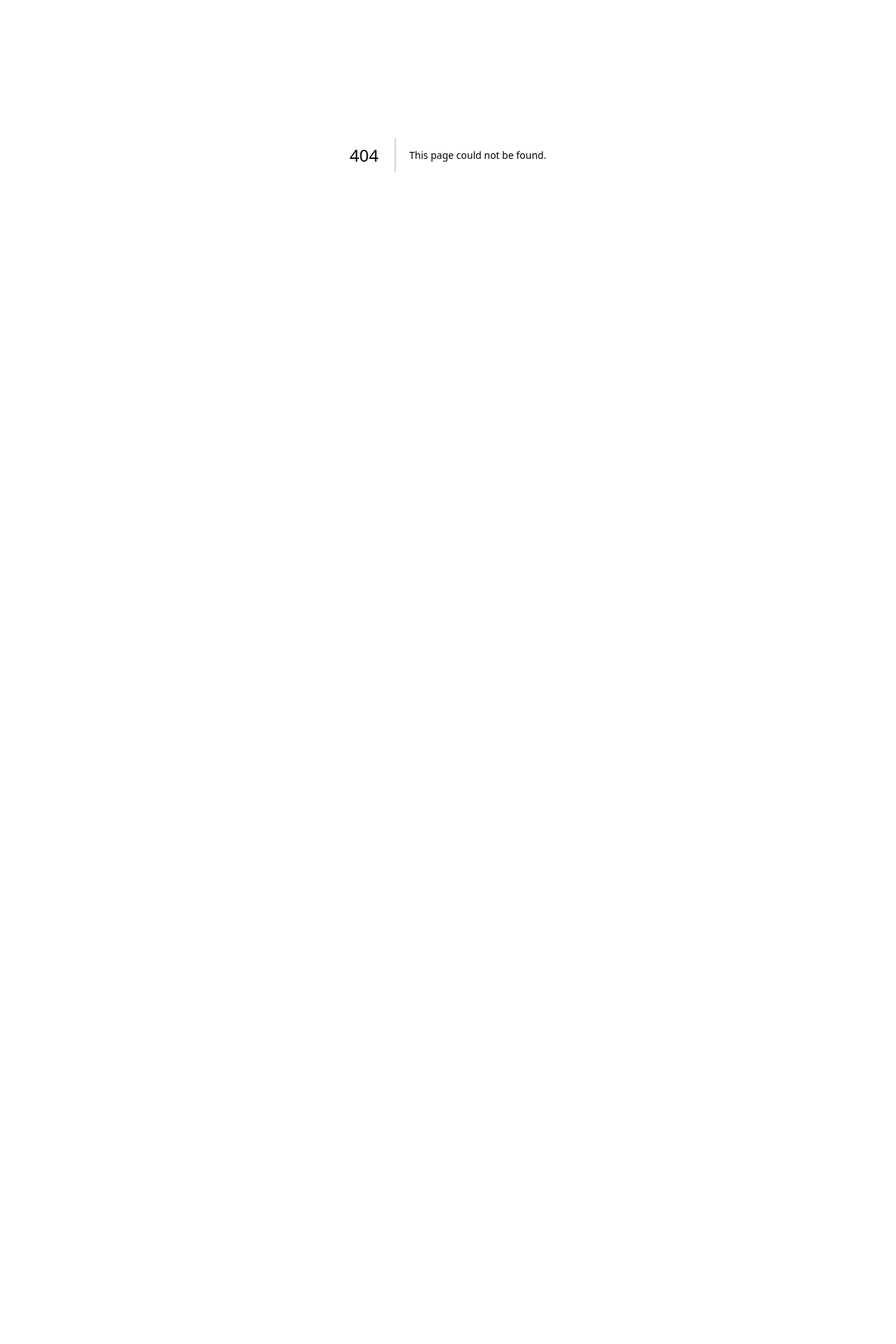
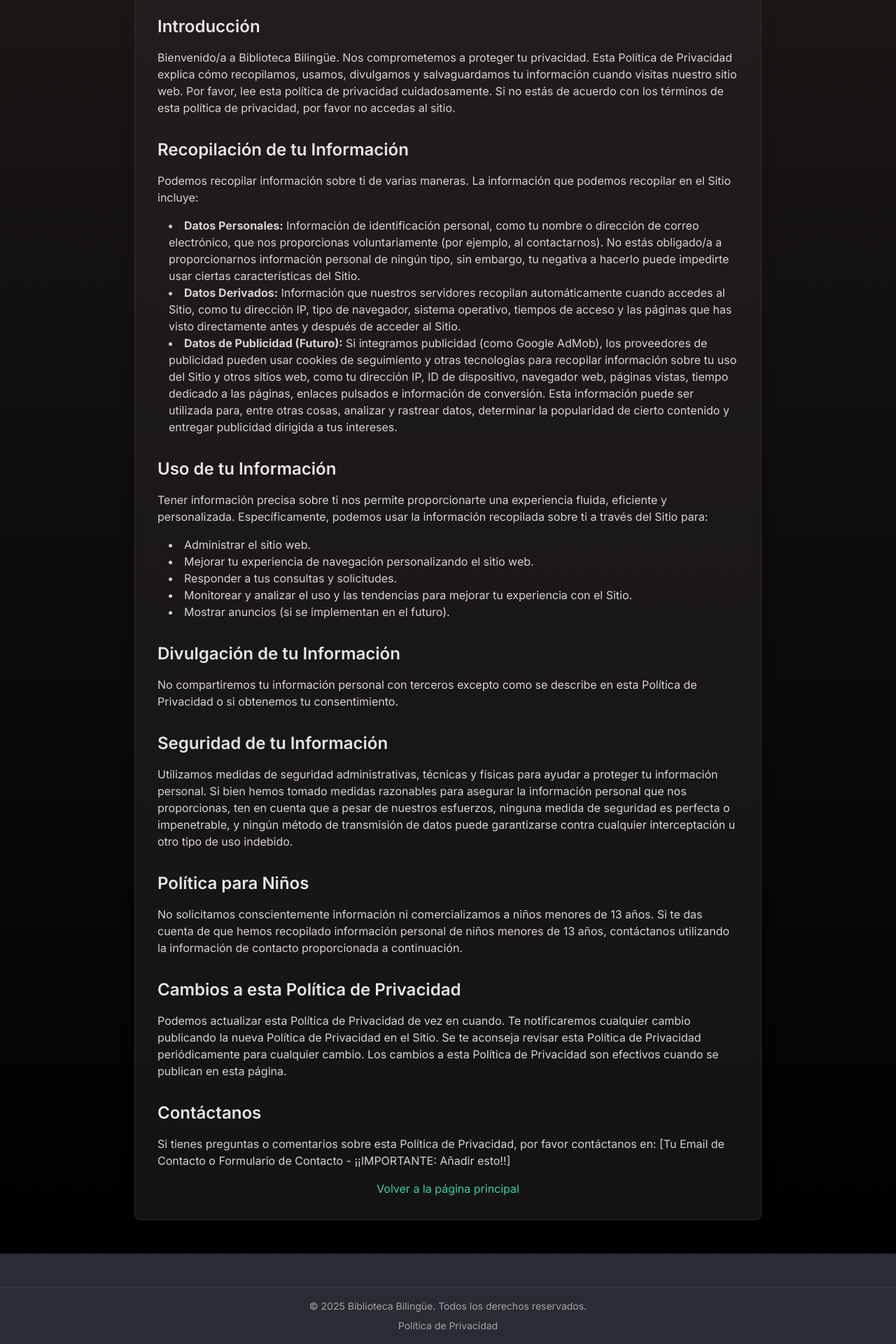
Before and after one commit to Bobovino/Ambitext, a Next.js app: page /privacy in a window 1280 px wide. Before the commit this address had no page. Shown: the part 179-2099 px from the top of the page at 70% size. Before the commit the page ends 800 px from the top, so only its background shows below. Built offline with nearby package versions, Linux system fonts and the light colour scheme; no server answers.

Commit message:
First time it looks like a library

```diff
--- a/app/layout.tsx
+++ b/app/layout.tsx
@@ -1,12 +1,14 @@
 import './globals.css'
 import type { Metadata } from 'next'
 import { Inter } from 'next/font/google'
+import Script from 'next/script' // Import Script
+import Link from 'next/link'
 
 const inter = Inter({ subsets: ['latin'] })
 
 export const metadata: Metadata = {
-  title: 'PDF Traductor Alemán-Español',
-  description: 'Traduce PDFs del alemán al español con líneas intercaladas',
+  title: 'PDF Traductor ',
+  description: 'Traduce PDFs en más de 200 idiomas con líneas intercaladas',
 }
 
 export default function RootLayout({
@@ -14,9 +16,33 @@ export default function RootLayout({
 }: {
   children: React.ReactNode
 }) {
+  const publisherId = process.env.NEXT_PUBLIC_ADSENSE_PUBLISHER_ID || 'YOUR_PUBLISHER_ID'
+
   return (
     <html lang="es">
-      <body className={inter.className}>{children}</body>
+      <head>
+        {/* Google AdSense Script */}
+        {publisherId !== 'YOUR_PUBLISHER_ID' && (
+          <Script
+            async
+            src={`https://pagead2.googlesyndication.com/pagead/js/adsbygoogle.js?client=${publisherId}`}
+            crossOrigin="anonymous"
+            strategy="afterInteractive" // Load after the page becomes interactive
+          />
+        )}
+      </head>
+      <body className={`${inter.className} bg-background text-foreground`}>
+        {children}
+        {/* Footer added */}
+        <footer className="w-full py-4 px-6 md:px-12 mt-12 text-center text-sm text-stone-400 border-t border-stone-700/50">
+          <p>&copy; {new Date().getFullYear()} Biblioteca Bilingüe. Todos los derechos reservados.</p>
+          <nav className="mt-2">
+            <Link href="/privacy" className="hover:text-stone-200 transition duration-150 ease-in-out">
+              Política de Privacidad
+            </Link>
+          </nav>
+        </footer>
+      </body>
     </html>
   )
 }
--- a/app/page.tsx
+++ b/app/page.tsx
@@ -2,99 +2,134 @@ import Link from 'next/link';
 
 // Define la estructura de datos para un libro
 interface Book {
-  id: string; // Identificador único (puede ser el nombre base del archivo)
+  id: string;
   title: string;
   author: string;
-  filename: string; // Nombre completo del archivo PDF en /public/books/
-  languagePair: string; // Ej: "DE-ES"
-  description?: string; // Opcional
+  filename: string;
+  languagePair: string;
+  level: 'A1' | 'A2' | 'B1' | 'B2' | 'C1' | 'C2'; // Added CEFR level
+  description?: string;
 }
 
 // Lista de los libros traducidos disponibles
-// ¡¡RELLENA ESTO CON TUS 10 LIBROS!!
+// Levels are estimations - please adjust as needed!
 const availableBooks: Book[] = [
   {
-    id: 'goethe_werther', // ID único
-    title: 'Las penas del joven Werther', // Título en español
-    author: 'Johann Wolfgang von Goethe', // Autor
-    filename: 'Goethe_die_leiden_des_jungen_werther.pdf', // Nombre exacto del archivo en public/books
+    id: 'goethe_werther',
+    title: 'Las penas del joven Werther',
+    author: 'Johann Wolfgang von Goethe',
+    filename: 'Goethe_die_leiden_des_jungen_werther.pdf',
     languagePair: 'DE-ES',
+    level: 'C1', // Estimated level
     description: 'Un clásico del movimiento Sturm und Drang.'
   },
   {
-    id: 'durrenmatt_physiker', // ID único
+    id: 'durrenmatt_physiker',
     title: 'Los Físicos',
-    author: 'Friedrich Dürrenmatt', // Autor (supuesto)
-    filename: 'Die Physiker traducido.pdf', // Nombre exacto del archivo en public/books
+    author: 'Friedrich Dürrenmatt',
+    filename: 'Die Physiker traducido.pdf',
     languagePair: 'DE-ES',
-    description: 'Una comedia grotesca sobre ciencia y responsabilidad.' // Descripción (supuesta)
+    level: 'B2', // Estimated level
+    description: 'Una comedia grotesca sobre ciencia y responsabilidad.'
   },
   {
-    id: 'kastner_emil', // ID único
-    title: 'Emilio y los detectives', // Título en español (supuesto)
-    author: 'Erich Kästner', // Autor (supuesto)
-    filename: 'Emil und die Detektive traducido.pdf', // Nombre exacto del archivo en public/books
+    id: 'kastner_emil',
+    title: 'Emilio y los detectives',
+    author: 'Erich Kästner',
+    filename: 'Emil und die Detektive traducido.pdf',
     languagePair: 'DE-ES',
-    description: 'Un clásico de la literatura infantil alemana.' // Descripción (supuesta)
+    level: 'A2', // Estimated level
+    description: 'Un clásico de la literatura infantil alemana.'
   },
-  // --- Añade aquí los otros 7 libros cuando los tengas ---
+  // --- Añade aquí los otros libros con su nivel estimado ---
   // Ejemplo:
   // {
   //   id: 'kafka_verwandlung',
   //   title: 'La Metamorfosis',
   //   author: 'Franz Kafka',
-  //   filename: 'Kafka_die_verwandlung_translated.pdf', // Asegúrate que el nombre del archivo es correcto
+  //   filename: 'Kafka_die_verwandlung_translated.pdf',
   //   languagePair: 'DE-ES',
+  //   level: 'B2', // Estimated level
   //   description: 'La inquietante historia de Gregorio Samsa.'
   // },
-  // ... (otros 6 libros)
 ];
 
+// Define the order of levels
+const cefrLevels: Book['level'][] = ['A1', 'A2', 'B1', 'B2', 'C1', 'C2'];
+
 export default function BooksPage() {
+  // Group books by level
+  const booksByLevel = availableBooks.reduce((acc, book) => {
+    if (!acc[book.level]) {
+      acc[book.level] = [];
+    }
+    acc[book.level].push(book);
+    return acc;
+  }, {} as Record<Book['level'], Book[]>);
+
   return (
-    <main className="flex min-h-screen flex-col items-center p-6 md:p-12 bg-background text-foreground">
-      <div className="w-full max-w-4xl">
-        <h1 className="text-4xl font-bold mb-4 text-center text-stone-200">
+    <main className="flex min-h-screen flex-col items-center p-6 md:p-12 bg-gradient-to-b from-stone-900 to-black text-foreground">
+      <div className="w-full max-w-6xl"> {/* Increased max-width for potentially wider rows */}
+        <h1 className="text-5xl font-bold mb-4 text-center text-stone-100">
           Biblioteca Bilingüe
         </h1>
-        <p className="text-lg text-gray-300 mb-8 text-center">
-          Descarga libros clásicos con traducción Alemán-Español frase a frase.
+        <p className="text-xl text-gray-300 mb-12 text-center"> {/* Increased margin */}
+          Descarga libros clásicos por nivel (A1-C2) con traducción Alemán-Español frase a frase.
         </p>
 
-        <div className="grid grid-cols-1 md:grid-cols-2 lg:grid-cols-3 gap-6 bg-[#333333] p-6 rounded-lg shadow-lg min-h-[80dvh] ">
-          {availableBooks.length > 0 ? (
-            availableBooks.map((book) => (
+        {/* Iterate through levels and render sections */}
+        <div className="space-y-12"> {/* Add space between level sections */}
+          {cefrLevels.map((level) => {
+            const books = booksByLevel[level];
+            if (!books || books.length === 0) {
+              // Optionally render something if a level has no books, or just skip
+              // return (
+              //   <div key={level}>
+              //     <h2 className="text-3xl font-semibold mb-4 text-stone-300 border-b border-stone-700 pb-2">Nivel {level}</h2>
+              //     <p className="text-stone-400 italic">No hay libros disponibles para este nivel todavía.</p>
+              //   </div>
+              // );
+              return null; // Skip rendering if no books for this level
+            }
+
+            return (
+              <section key={level} aria-labelledby={`level-${level}-heading`}>
+                <h2 id={`level-${level}-heading`} className="text-3xl font-semibold mb-5 text-stone-200 border-b border-stone-700 pb-2">
+                  Nivel {level}
+                </h2>
+                {/* Use a grid for the books within the level row */}
+                <div className="grid grid-cols-1 sm:grid-cols-2 md:grid-cols-3 lg:grid-cols-4 gap-6">
+                  {books.map((book) => (
                     <div
                       key={book.id}
-                className="bg-stone-800 rounded-lg shadow-lg p-6 flex flex-col justify-between border border-stone-900 h-[28dvh]"
+                      className="bg-stone-800/60 rounded-lg shadow-lg overflow-hidden flex flex-col p-5 border border-stone-700/50 transition duration-300 ease-in-out hover:bg-stone-700/70 hover:shadow-xl"
                     >
-                <div>
-                  <h2 className="text-xl font-semibold mb-1 text-stone-100">{book.title}</h2>
-                  <p className="text-sm text-stone-400 mb-3">{book.author}</p>
-                  <p className="text-sm text-stone-300 mb-4">{book.description || 'Traducción bilingüe frase a frase.'}</p>
-                </div>
+                      <div className="flex flex-col flex-grow">
+                        <h3 className="text-lg font-semibold mb-1 text-stone-100">{book.title}</h3>
+                        <p className="text-sm text-stone-400 mb-2">{book.author}</p>
+                        <p className="text-xs text-stone-300 mb-3 flex-grow">{book.description || 'Traducción bilingüe frase a frase.'}</p>
                         <a
                           href={`/books/${book.filename}`}
                           download={book.filename}
-                  className="bg-stone-600 hover:bg-stone-700 text-stone-100 font-bold py-2 px-4 rounded mt-4 text-center transition duration-150 ease-in-out"
+                          className="block w-full bg-emerald-600 hover:bg-emerald-700 text-white font-bold py-2 px-3 rounded mt-auto text-center text-sm transition duration-150 ease-in-out self-end"
                           aria-label={`Descargar ${book.title}`}
                         >
-                  Descargar {/* ({book.languagePair}) */}
+                          Descargar
                         </a>
                       </div>
-            ))
-          ) : (
-            <p className="text-center text-muted-foreground md:col-span-2 lg:col-span-3">
+                    </div>
+                  ))}
+                </div>
+              </section>
+            );
+          })}
+        </div>
+
+        {availableBooks.length === 0 && (
+           <p className="text-center text-muted-foreground mt-10">
               No hay libros disponibles en este momento.
             </p>
         )}
-        </div>
-
-{/*         <div className="mt-12 text-center">
-          <Link href="/translate" className="text-accent hover:underline">
-            ¿Quieres traducir tu propio documento? Prueba el traductor.
-          </Link>
-        </div> */}
       </div>
     </main>
   );
--- /dev/null
+++ b/app/privacy/page.tsx
@@ -0,0 +1,86 @@
+import React from 'react';
+import Link from 'next/link';
+
+export const metadata = {
+  title: 'Política de Privacidad - Biblioteca Bilingüe',
+  description: 'Política de privacidad para el sitio Biblioteca Bilingüe.',
+};
+
+export default function PrivacyPolicyPage() {
+  return (
+    <main className="flex min-h-screen flex-col items-center p-6 md:p-12 bg-gradient-to-b from-stone-900 to-black text-foreground">
+      <div className="w-full max-w-4xl bg-stone-800/50 p-8 rounded-lg shadow-xl border border-stone-700/50">
+        <h1 className="text-4xl font-bold mb-6 text-center text-stone-100">
+          Política de Privacidad
+        </h1>
+        <div className="space-y-4 text-stone-300">
+          <p>Última actualización: {new Date().toLocaleDateString('es-ES')}</p>
+
+          <h2 className="text-2xl font-semibold text-stone-200 pt-4">Introducción</h2>
+          <p>
+            Bienvenido/a a Biblioteca Bilingüe. Nos comprometemos a proteger tu privacidad. Esta Política de Privacidad explica cómo recopilamos, usamos, divulgamos y salvaguardamos tu información cuando visitas nuestro sitio web. Por favor, lee esta política de privacidad cuidadosamente. Si no estás de acuerdo con los términos de esta política de privacidad, por favor no accedas al sitio.
+          </p>
+
+          <h2 className="text-2xl font-semibold text-stone-200 pt-4">Recopilación de tu Información</h2>
+          <p>
+            Podemos recopilar información sobre ti de varias maneras. La información que podemos recopilar en el Sitio incluye:
+          </p>
+          <ul className="list-disc list-inside pl-4">
+            <li>
+              <strong>Datos Personales:</strong> Información de identificación personal, como tu nombre o dirección de correo electrónico, que nos proporcionas voluntariamente (por ejemplo, al contactarnos). No estás obligado/a a proporcionarnos información personal de ningún tipo, sin embargo, tu negativa a hacerlo puede impedirte usar ciertas características del Sitio.
+            </li>
+            <li>
+              <strong>Datos Derivados:</strong> Información que nuestros servidores recopilan automáticamente cuando accedes al Sitio, como tu dirección IP, tipo de navegador, sistema operativo, tiempos de acceso y las páginas que has visto directamente antes y después de acceder al Sitio.
+            </li>
+             <li>
+              <strong>Datos de Publicidad (Futuro):</strong> Si integramos publicidad (como Google AdMob), los proveedores de publicidad pueden usar cookies de seguimiento y otras tecnologías para recopilar información sobre tu uso del Sitio y otros sitios web, como tu dirección IP, ID de dispositivo, navegador web, páginas vistas, tiempo dedicado a las páginas, enlaces pulsados e información de conversión. Esta información puede ser utilizada para, entre otras cosas, analizar y rastrear datos, determinar la popularidad de cierto contenido y entregar publicidad dirigida a tus intereses.
+            </li>
+          </ul>
+
+          <h2 className="text-2xl font-semibold text-stone-200 pt-4">Uso de tu Información</h2>
+          <p>
+            Tener información precisa sobre ti nos permite proporcionarte una experiencia fluida, eficiente y personalizada. Específicamente, podemos usar la información recopilada sobre ti a través del Sitio para:
+          </p>
+          <ul className="list-disc list-inside pl-4">
+            <li>Administrar el sitio web.</li>
+            <li>Mejorar tu experiencia de navegación personalizando el sitio web.</li>
+            <li>Responder a tus consultas y solicitudes.</li>
+            <li>Monitorear y analizar el uso y las tendencias para mejorar tu experiencia con el Sitio.</li>
+            <li>Mostrar anuncios (si se implementan en el futuro).</li>
+          </ul>
+
+          <h2 className="text-2xl font-semibold text-stone-200 pt-4">Divulgación de tu Información</h2>
+          <p>
+            No compartiremos tu información personal con terceros excepto como se describe en esta Política de Privacidad o si obtenemos tu consentimiento.
+          </p>
+
+          <h2 className="text-2xl font-semibold text-stone-200 pt-4">Seguridad de tu Información</h2>
+          <p>
+            Utilizamos medidas de seguridad administrativas, técnicas y físicas para ayudar a proteger tu información personal. Si bien hemos tomado medidas razonables para asegurar la información personal que nos proporcionas, ten en cuenta que a pesar de nuestros esfuerzos, ninguna medida de seguridad es perfecta o impenetrable, y ningún método de transmisión de datos puede garantizarse contra cualquier interceptación u otro tipo de uso indebido.
+          </p>
+
+           <h2 className="text-2xl font-semibold text-stone-200 pt-4">Política para Niños</h2>
+          <p>
+            No solicitamos conscientemente información ni comercializamos a niños menores de 13 años. Si te das cuenta de que hemos recopilado información personal de niños menores de 13 años, contáctanos utilizando la información de contacto proporcionada a continuación.
+          </p>
+
+          <h2 className="text-2xl font-semibold text-stone-200 pt-4">Cambios a esta Política de Privacidad</h2>
+          <p>
+            Podemos actualizar esta Política de Privacidad de vez en cuando. Te notificaremos cualquier cambio publicando la nueva Política de Privacidad en el Sitio. Se te aconseja revisar esta Política de Privacidad periódicamente para cualquier cambio. Los cambios a esta Política de Privacidad son efectivos cuando se publican en esta página.
+          </p>
+
+          <h2 className="text-2xl font-semibold text-stone-200 pt-4">Contáctanos</h2>
+          <p>
+            Si tienes preguntas o comentarios sobre esta Política de Privacidad, por favor contáctanos en: [Tu Email de Contacto o Formulario de Contacto - ¡¡IMPORTANTE: Añadir esto!!]
+          </p>
+
+          <div className="text-center mt-8">
+            <Link href="/" className="text-emerald-400 hover:text-emerald-300 transition duration-150 ease-in-out">
+              Volver a la página principal
+            </Link>
+          </div>
+        </div>
+      </div>
+    </main>
+  );
+}
```
Lines whose indentation alone changed are shown as unchanged.
